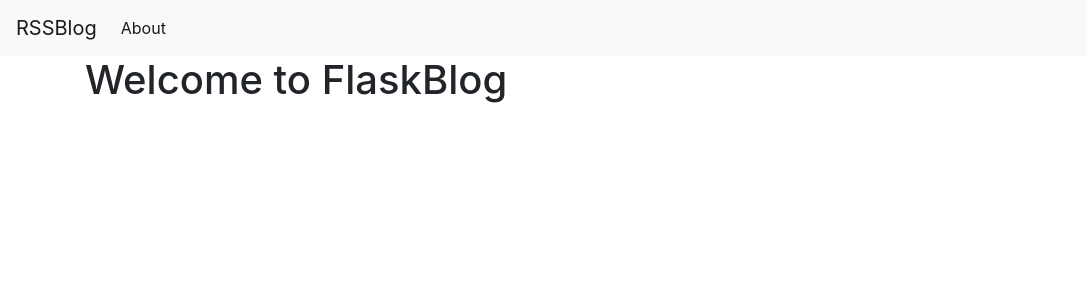
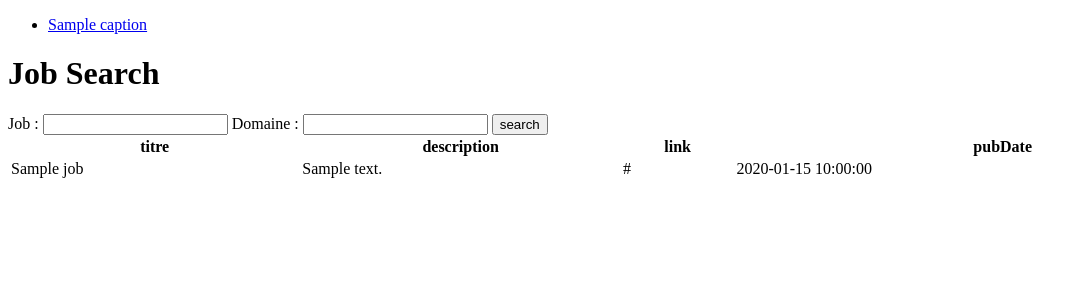
Before and after one commit to CLiNTPELiX/simplon-brief3, a Flask app: template rss_blog/templates/index.html in a window 1280 px wide. Shown: the top 300 px of the page, without its empty margins (0-1087 px from the left). Run offline with Flask 2, Linux system fonts and the light colour scheme; the template is opened without the code that fills it: most values are stand-ins (such as "Sample title", 1, 10 or a date in 2020); some libraries are stand-ins or nearby versions.

Commit message:
Last One

```diff
--- a/rss_blog/app.py
+++ b/rss_blog/app.py
@@ -1,7 +1,7 @@
-import os
 import json
 import pymongo
 from flask import Flask, request, render_template
+
 
 app = Flask(__name__)
 
@@ -9,28 +9,19 @@ myclient = pymongo.MongoClient("mongodb://localhost:27017/")
 mydb = myclient["myrssdb"]
 mycol = mydb["myrsscol"]
 
-@app.route('/')
+@app.route('/getall/')
 def get():
     documents = mycol.find()
-    response = []
+    res = []
     for document in documents:
         document['_id'] = str(document['_id'])
-        response.append(document)
-    return json.dumps(response)
+        res.append(document)
+    return json.dumps(res)
 
-#def index():
-    #for x in mycol.find({}):
-    #    print(x)
-    #return render_template('index.html')
-
-@app.route('/greetings')
-def greetings():
-    return 'Je vous souhaite la bienvenue!'
-
-@app.route('/display')
-def info():
-    return 'Voici les infos'
-
-@app.route('/contact')
-def contact():
-    return 'Page de contact'
+@app.route('/search/', methods= ['GET', 'POST'])
+def query():
+    request.method=='POST'
+    res = request.form.get('query')
+    mycoll = mycol.find( {'query':res} )
+    print(res)
+    return render_template('index.html', data=mycoll)
--- a/rss_blog/templates/index.html
+++ b/rss_blog/templates/index.html
@@ -1,6 +1,44 @@
 
-{% extends 'base.html' %}
+<!DOCTYPE html>
+<html lang="en">
+<head>
+    <title>My Webpage</title>
+</head>
+<body>
+    <ul id="navigation">
+    {% for item in navigation %}
+        <li><a href="{{ item.href }}">{{ item.caption }}</a></li>
+    {% endfor %}
+    </ul>
 
-{% block content %}
-    <h1>{% block title %} Welcome to FlaskBlog {% endblock %}</h1>
-{% endblock %}
+    <h1>Job Search</h1>
+    {#
+    <label for="site-search">Search the job:</label>
+    <input type="search" id="site-search" name="q"
+       aria-label="Search through site content">
+    <button>Search</button>#}
+        <form action="/search/" method="post">
+            <label>Job : <input type="text" name="query" />
+            <label>Domaine</label> : <input type="text" name="Domaine" />
+            <input type="submit" value="search" />
+        </form>
+    <br />
+
+      <table style="width:100%">
+       <tr>
+         <th>titre</th>
+         <th>description</th>
+         <th>link</th>
+         <th>pubDate</th>
+       </tr>
+       {% for job in data %}
+       <tr>
+           <td>{{ job.title }}</td>
+           <td>{{ job.description }}</td>
+           <td>{{ job.link }}</td>
+           <td>{{ job.pubDate }}</td>
+       </tr>
+       {% endfor %}
+      </table>
+</body>
+</html>
```
Also changed, not shown: flashbot.py (+6 -5 lines).
